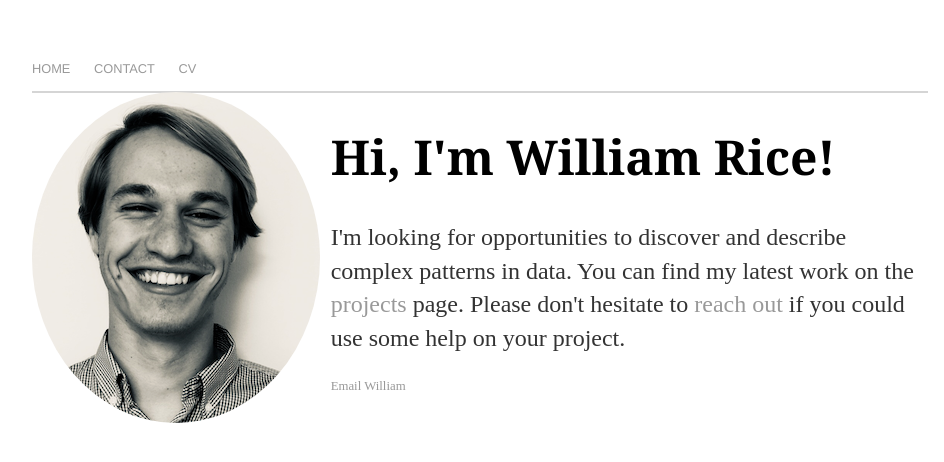
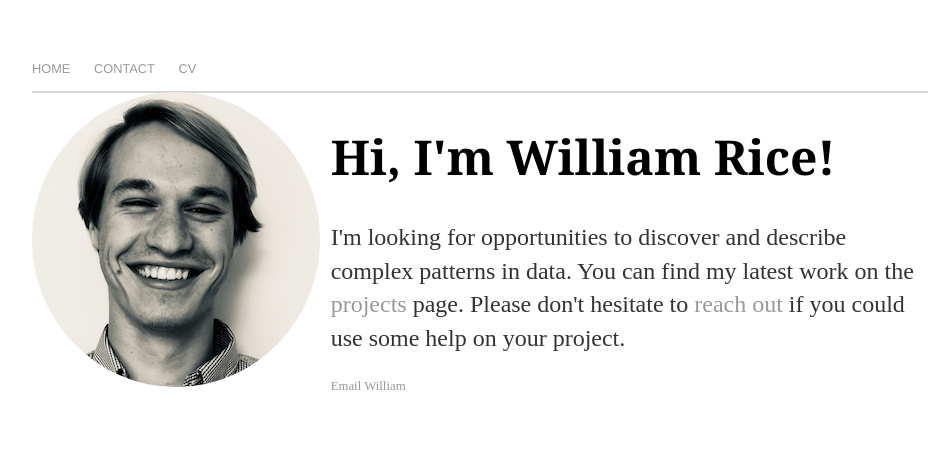
Before and after one commit to william-rice/william-rice.github.io, a Jekyll site: the page built from index.html, in a window 1280 px wide. Shown: the top 462 px of the page, without its empty margins (160-1104 px from the left). Built offline with Jekyll 4.4.1, drawn with Linux system fonts in a browser that asks for light colours.

Commit message:
Crop photo, change CV link href
The CV links were looking in the wrong directory beforehand. Also, the photo
was not square.

```diff
--- a/cv/index.html
+++ b/cv/index.html
@@ -4,6 +4,6 @@
 ---
 
 	<div class="cv">
-		<a href="files/William_Rice_CV.pdf" class="download" title="Download CV as PDF">Download CV</a>
-		<embed src="files/William_Rice_CV.pdf#toolbar=0" type="application/pdf" width="600px" height="100%"/>
+		<a href="/files/William_Rice_CV.pdf" class="download" title="Download CV as PDF">Download CV</a>
+		<embed src="/files/William_Rice_CV.pdf#toolbar=0" type="application/pdf" width="600px" height="100%"/>
 	</div>
```
Also changed, not shown: img/headshot.png.
